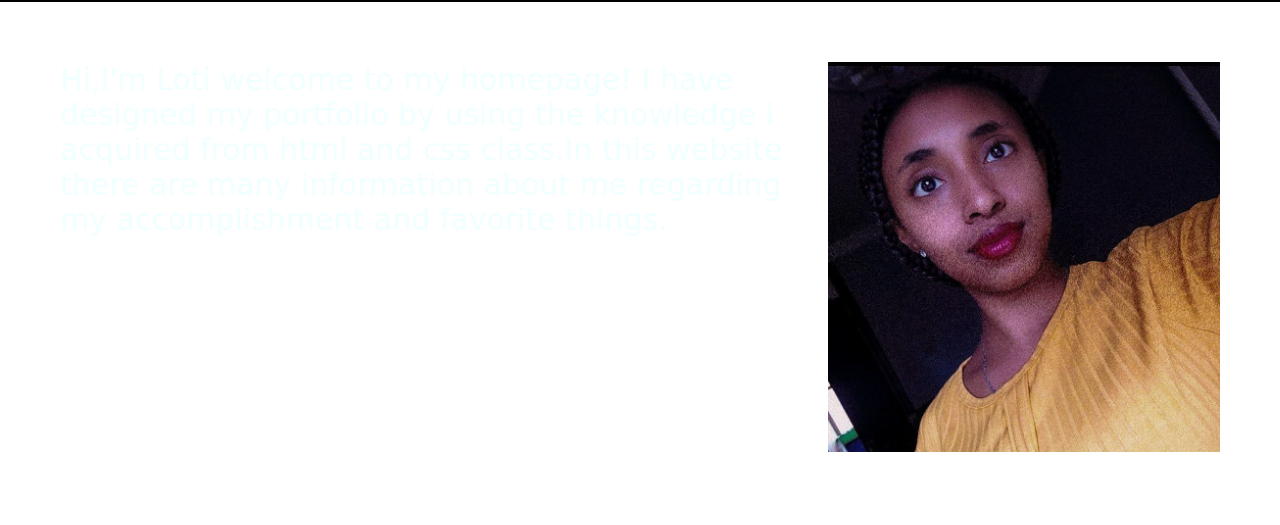
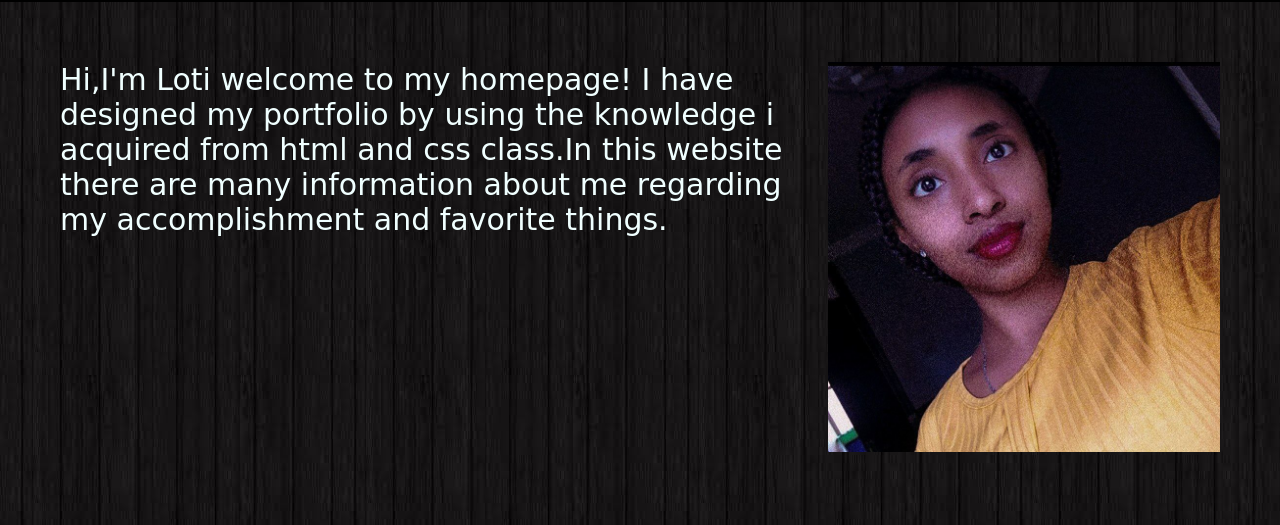
Before and after one commit to Lotiyad/UGR-2782-14, a plain HTML site: page src/index.html in a window 1280 px wide. Shown: the part 78-603 px from the top of the page. Drawn offline with Linux system fonts and the light colour scheme.

Commit message:
add new changes to styles.css

```diff
--- a/src/css/styles.css
+++ b/src/css/styles.css
@@ -5,7 +5,7 @@
 }
 body{
   color: azure;
-  background-image: url("src\images\backpic.jpg");
+  background-image: url("../images/backpic.jpg");
 }
 body h2{
   color: brown;
```
